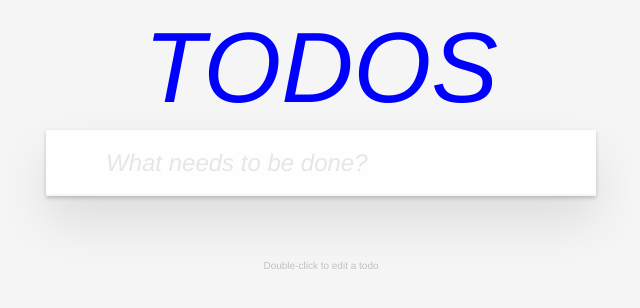
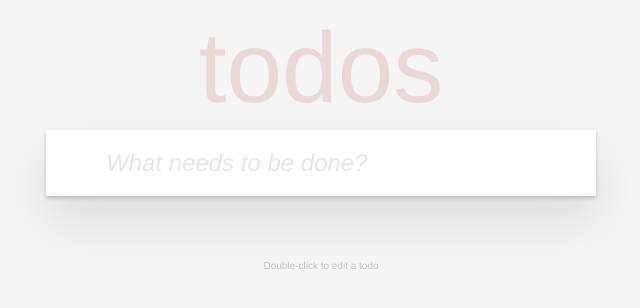
Before and after one commit to serhatgunes/ToDoApplication, a website: page index.html in a window 1280 px wide. Shown: the whole page, without its empty margins (319-959 px from the left). Drawn offline with Linux system fonts and the light colour scheme; no server answers.

Commit message:
index page changed

```diff
--- a/index.html
+++ b/index.html
@@ -9,8 +9,8 @@
 	<body>
 		<section class="todoapp">
 			<header class="header">
-				 <h1 style="font-style: italic; color:blue">TODOS</h1>
-				<!--<h1>todos</h1>-->
+				 <!--<h1 style="font-style: italic; color:blue">TODOS</h1>-->
+				<h1>todos</h1>
 				<input class="new-todo" placeholder="What needs to be done?" autofocus>
 			</header>
 			<section style="display:none" class="main">
```
